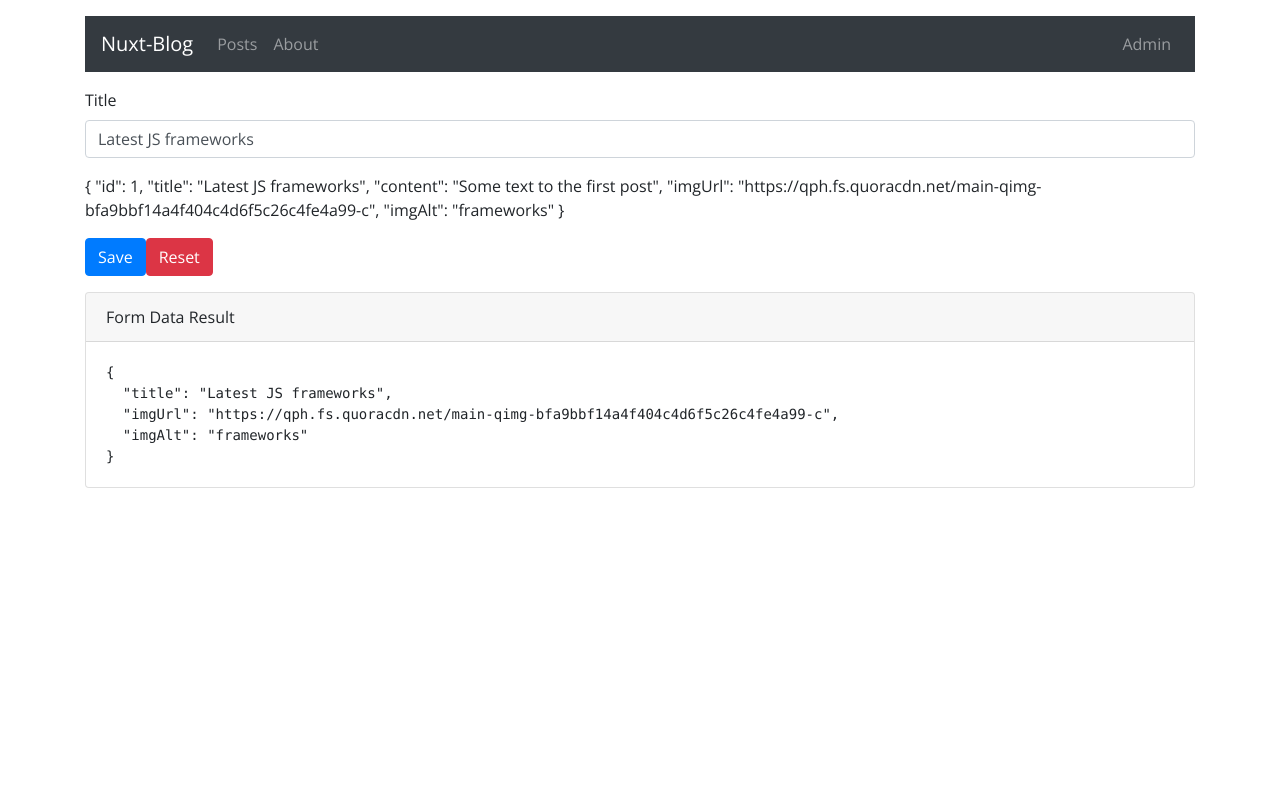
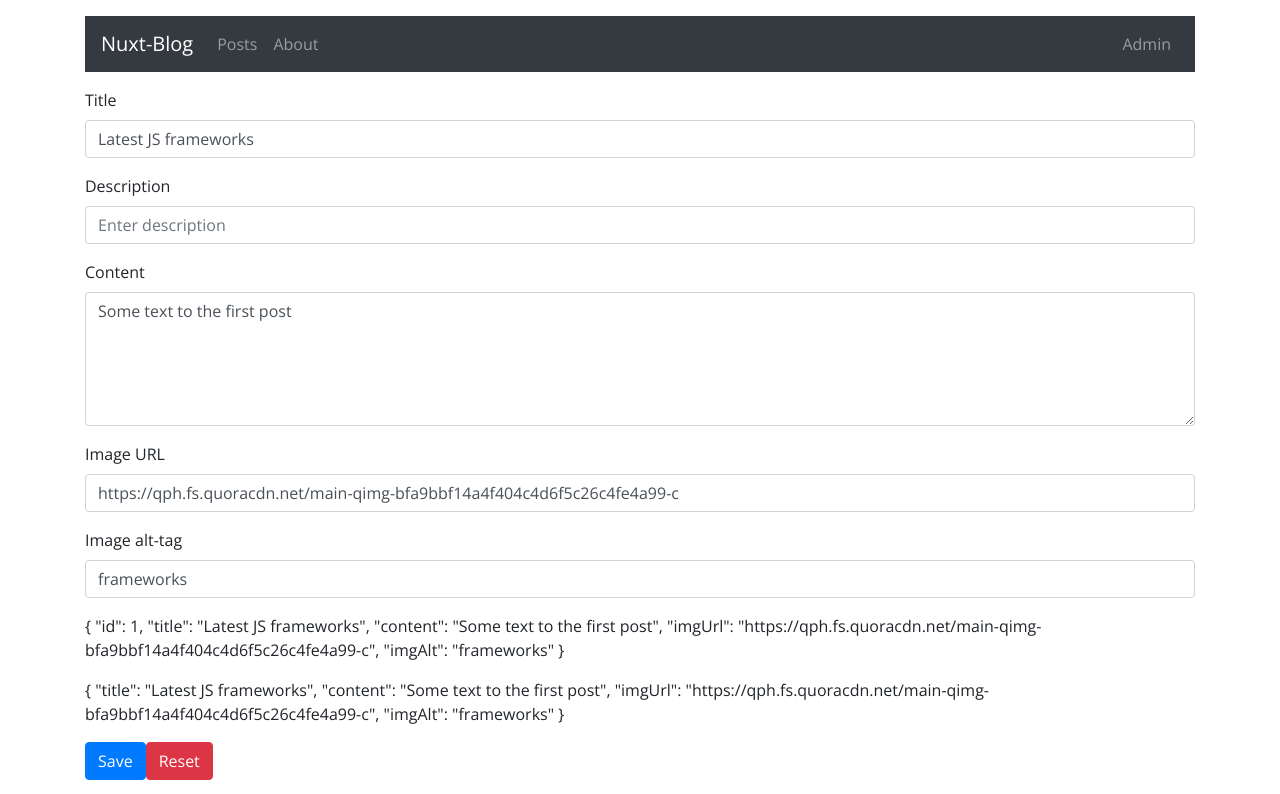
Before and after one commit to krispea3/nuxt-blog, a Nuxt app: page /admin/1 in a window 1280 px wide. Shown: the top 794 px of the page. Built offline with nearby package versions, Linux system fonts and the light colour scheme.

Commit message:
implemented form and save to firebase

```diff
--- a/components/posts/PostDetail.vue
+++ b/components/posts/PostDetail.vue
@@ -19,7 +19,7 @@
 <script>
 export default {
   props: {
-    post: Array
+    post: Object
   },
   methods: {
     goBack () {
--- a/components/posts/PostForm.vue
+++ b/components/posts/PostForm.vue
@@ -1,20 +1,74 @@
 <template>
   <div>
     <b-form>
+      <!-- Title -->
       <b-form-group
         id="input-group-1"
         label="Title"
-        label-for="input-1"
-      >
+        label-for="input-1">
         <b-form-input
           id="input-1"
           v-model="formData.title"
           type="text"
           required
-          placeholder="Enter title"
-        ></b-form-input>
+          placeholder="Enter title">
+        </b-form-input>
       </b-form-group>
+      <!-- Description -->
+      <b-form-group
+        id="input-group-1"
+        label="Description"
+        label-for="input-1">
+        <b-form-input
+          id="input-1"
+          v-model="formData.description"
+          type="text"
+          required
+          placeholder="Enter description">
+        </b-form-input>
+      </b-form-group>
+      <!-- Content -->
+      <b-form-group
+        id="input-group-1"
+        label="Content"
+        label-for="input-1">
+        <b-form-textarea
+          id="input-1"
+          v-model="formData.content"
+          rows="5"
+          required
+          placeholder="Enter content">
+        </b-form-textarea>
+      </b-form-group>
+      <!-- Image URL -->
+      <b-form-group
+        id="input-group-1"
+        label="Image URL"
+        label-for="input-1">
+        <b-form-input
+          id="input-1"
+          v-model="formData.imgUrl"
+          type="text"
+          required
+          placeholder="Enter image URL">
+        </b-form-input>
+      </b-form-group>
+      <!-- Image Alt -->
+      <b-form-group
+        id="input-group-1"
+        label="Image alt-tag"
+        label-for="input-1">
+        <b-form-input
+          id="input-1"
+          v-model="formData.imgAlt"
+          type="text"
+          required
+          placeholder="Enter image alt-tag">
+        </b-form-input>
+      </b-form-group>
+
       <p>{{ post }}</p>
+      <p>{{ formData }}</p>
       <b-button @click="saveForm" variant="primary">Save</b-button>
       <b-button type="reset" variant="danger">Reset</b-button>
     </b-form>
@@ -31,18 +85,26 @@ import axios from 'axios'
     created () {
       if (this.post) {
         this.formData.title = this.post.title
-        this.formData.text = this.post.text
+        this.formData.description = this.post.description
+        this.formData.content = this.post.content
         this.formData.imgUrl = this.post.imgUrl
         this.formData.imgAlt = this.post.imgAlt
+        this.formData.author = this.post.author
+        this.formData.created = this.post.created
+        this.formData.updated = this.post.updated
       }
     },
     data() {
       return {
         formData: {
           title: '',
-          text: '',
+          description: '',
+          content: '',
           imgUrl: '',
-          imgAlt: ''
+          imgAlt: '',
+          author: '',
+          created: null,
+          updated: null
         },
       }
     },
@@ -52,19 +114,16 @@ import axios from 'axios'
     },
     methods: {
       saveForm () {
-        axios.post('https://nuxt-blog-9be94.firebaseio.com/post.json', this.formData)
-          .then(res => {
-            console.log(res)
-            this.$router.go(-1)
-          })
-          .catch(err => {
-            console.log(err)
-          })
+        if (this.post) {
+          this.formData.updated = new Date()
+        } else {
+          this.formData.created = new Date()
+        }
+        this.formData.author = 'Christian'
+
+        this.$store.dispatch('saveForm', this.formData)
+        this.$router.go(-1)
       },
-      // onSubmit(evt) {
-      //   evt.preventDefault()
-        // alert(JSON.stringify(this.form))
-      // },
       onReset(evt) {
         evt.preventDefault()
         // Reset our form values
@@ -79,5 +138,9 @@ import axios from 'axios'
         // })
       }
     }
+      // onSubmit(evt) {
+      //   evt.preventDefault()
+        // alert(JSON.stringify(this.form))
+      // },
   }
 </script>
--- a/pages/admin/index.vue
+++ b/pages/admin/index.vue
@@ -11,6 +11,7 @@
 
 <script>
 import PostList from '~/components/posts/PostList'
+
 export default {
   data () {
     return {
--- a/store/index.js
+++ b/store/index.js
@@ -1,3 +1,5 @@
+import axios from 'axios'
+
 export const state = () => ({
   posts: [
     { id: 1,
@@ -27,6 +29,17 @@ export const actions = {
     const foundIndex = state.posts.findIndex(post => post.id == postId);
     const post = state.posts[foundIndex]
     commit('setPost', post)
+  },
+  saveForm (context, formData) {
+    axios.post('https://nuxt-blog-9be94.firebaseio.com/post.json', formData)
+      .then(res => {
+        console.log(res)
+        // context.commit('reloadBlogData', formData.id)
+      })
+      .catch(err => {
+        console.log(err)
+      })
+
   }
 }
 
```
